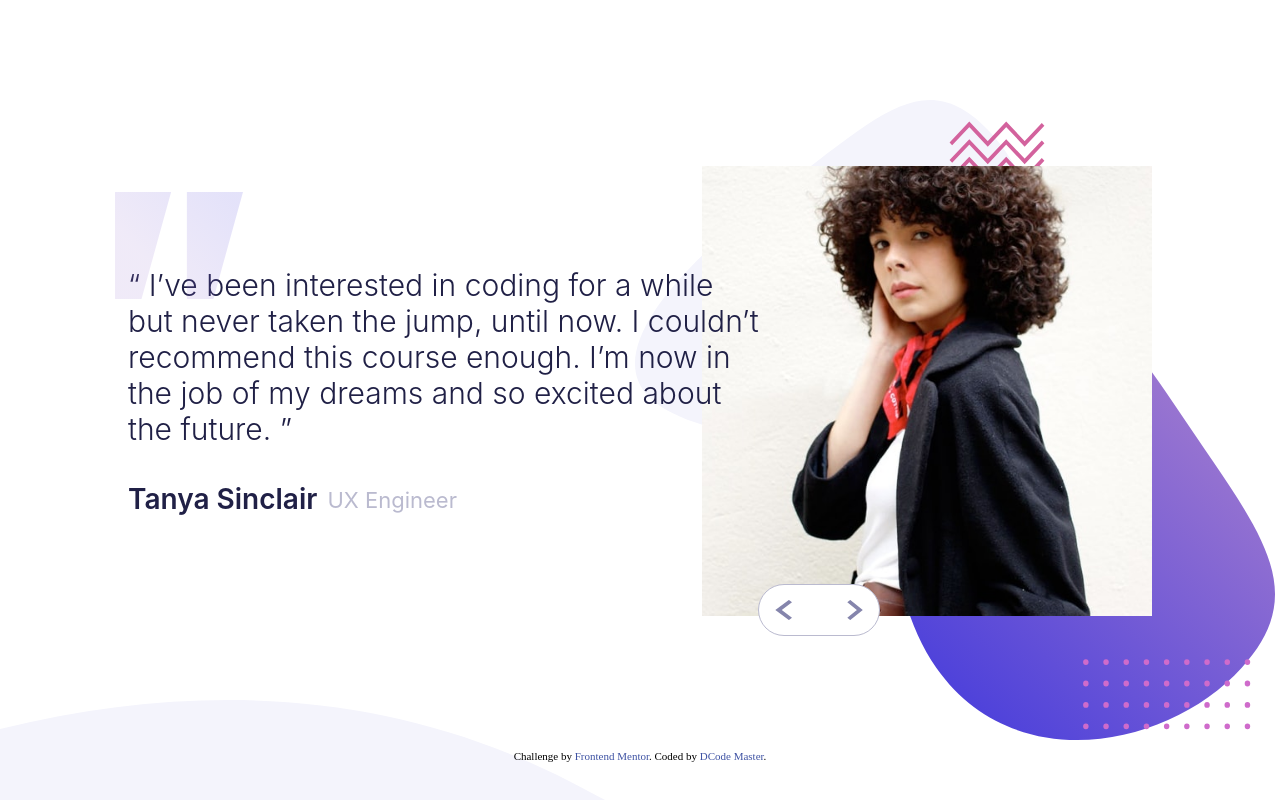
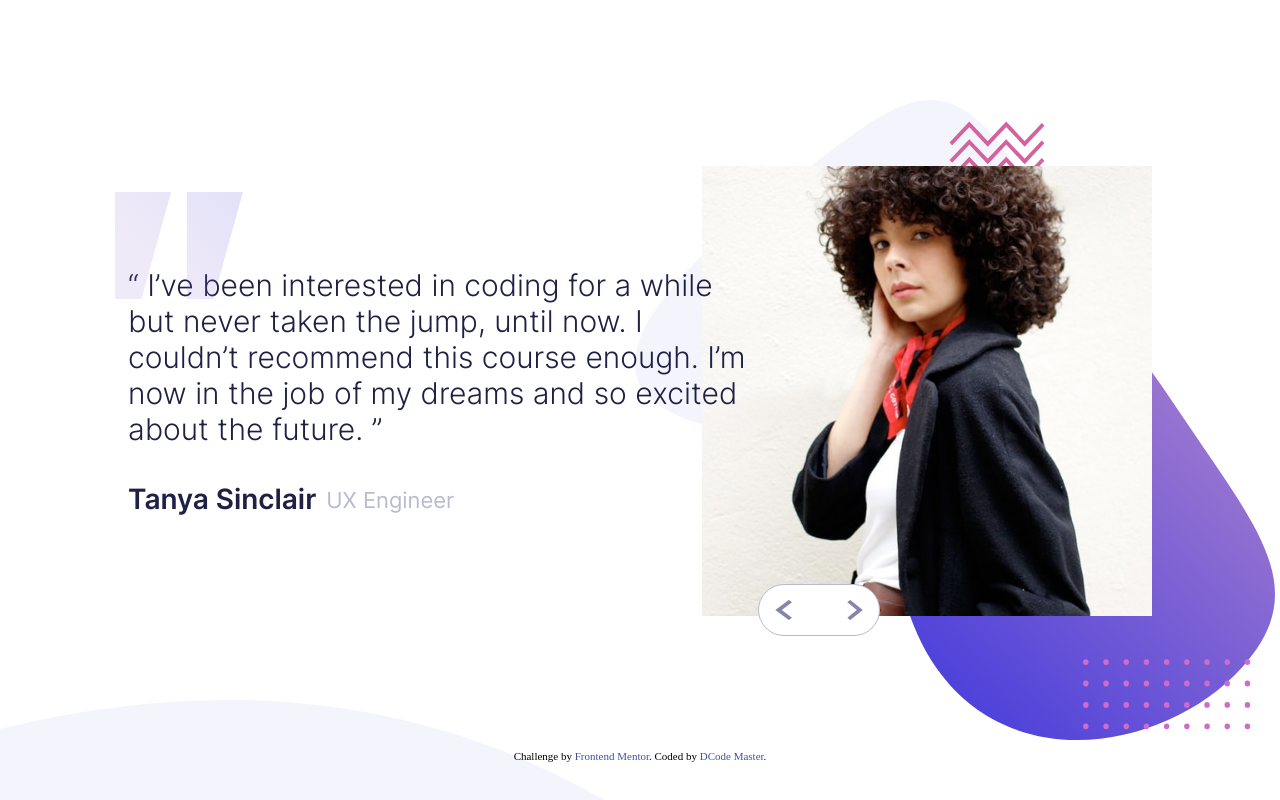
Before and after one commit to Cristiano-Miguel-DCodeMaster/coding-bootcamp-testimonials-slider, a plain HTML site: page index.html in a window 1280 px wide. Drawn offline with Linux system fonts and the light colour scheme; the site is published under a folder, as on GitHub Pages, so addresses that start at the root find nothing.

Commit message:
I changed the directories

```diff
--- a/css/style.css
+++ b/css/style.css
@@ -10,7 +10,7 @@
 }
 @font-face {
     font-family: 'inter';
-    src: url("/fonts/Inter[slnt\,wght].ttf");
+    src: url("../fonts/Inter[slnt\,wght].ttf");
 }
 main {
 	display: flex;
```
